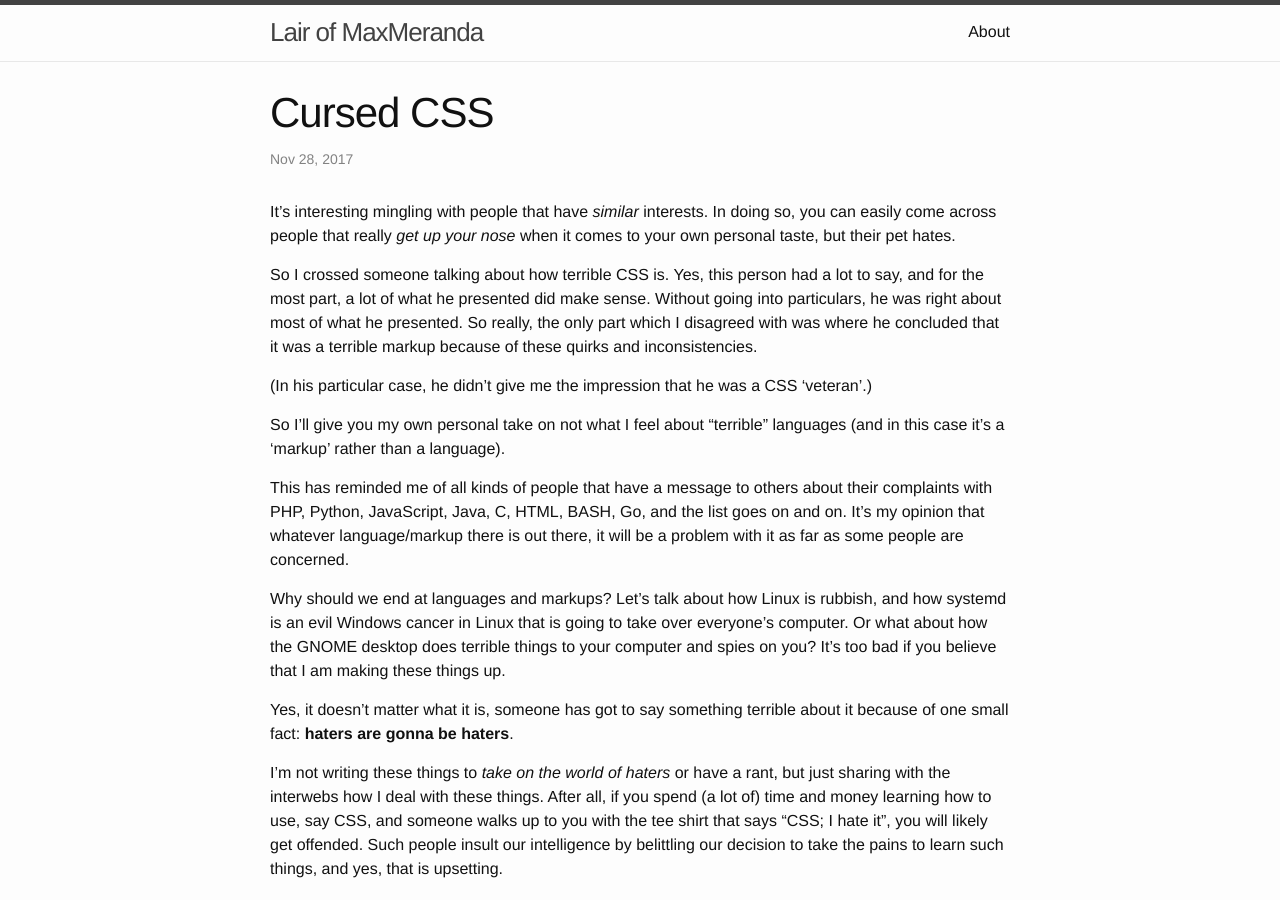
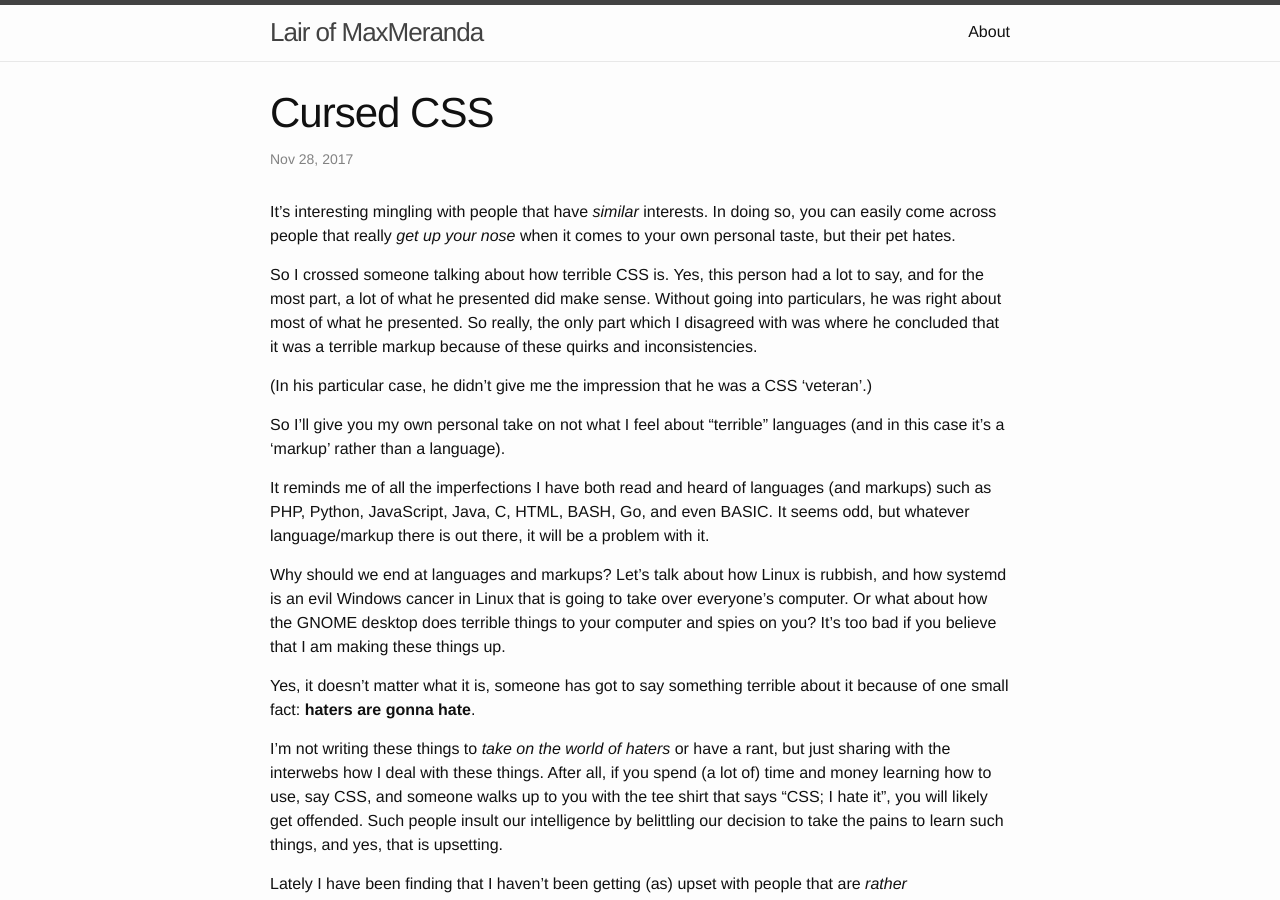
Before and after one commit to MrMaxMeranda/mrmaxmeranda.github.io, a Jekyll site: the page built from _posts/2017_11/2017-11-28-cursed_css.md, in a window 1280 px wide and 900 px high. Built offline with Jekyll 4.4.1, drawn with Linux system fonts in a browser that asks for light colours.

Commit message:
Proofreading

```diff
--- a/_posts/2017_11/2017-11-28-cursed_css.md
+++ b/_posts/2017_11/2017-11-28-cursed_css.md
@@ -20,10 +20,10 @@ was a terrible markup because of these quirks and inconsistencies.
 So I'll give you my own personal take on not what I feel about "terrible"
 languages (and in this case it's a 'markup' rather than a language).
 
-This has reminded me of all kinds of people that have a message to others about
-their complaints with PHP, Python, JavaScript, Java, C, HTML, BASH, Go, and the
-list goes on and on. It's my opinion that whatever language/markup there is out
-there, it will be a problem with it as far as some people are concerned.
+It reminds me of all the imperfections I have both read and heard of languages
+(and markups) such as PHP, Python, JavaScript, Java, C, HTML, BASH, Go, and even
+BASIC. It seems odd, but whatever language/markup there is out there, it will be
+a problem with it.
 
 Why should we end at languages and markups? Let's talk about how Linux is
 rubbish, and how systemd is an evil Windows cancer in Linux that is going to
@@ -32,7 +32,7 @@ things to your computer and spies on you? It's too bad if you believe that I am
 making these things up.
 
 Yes, it doesn't matter what it is, someone has got to say something terrible
-about it because of one small fact: <strong>haters are gonna be haters</strong>.
+about it because of one small fact: <strong>haters are gonna hate</strong>.
 
 I'm not writing these things to <em>take on the world of haters</em> or have a
 rant, but just sharing with the interwebs how I deal with these things. After
```
